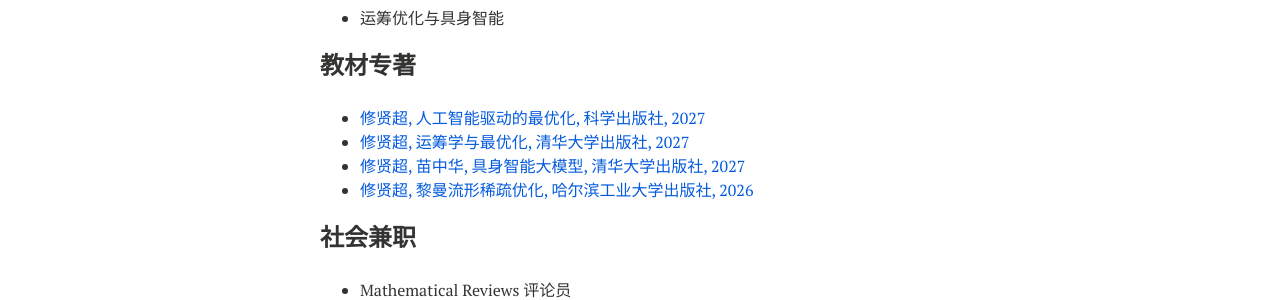
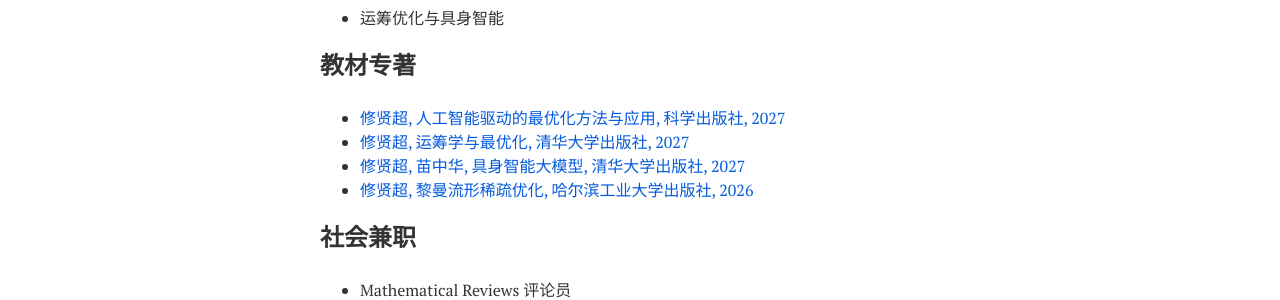
Before and after one commit to xianchaoxiu/xianchaoxiu.github.io, a Jekyll site: the page built from chinese/index.md, in a window 1280 px wide. Shown: the part 443-743 px from the top of the page. Built offline with Jekyll 4.4.1, drawn with Linux system fonts in a browser that asks for light colours; nearby versions of some CDN libraries.

Commit message:
Update index.md

```diff
--- a/chinese/index.md
+++ b/chinese/index.md
@@ -23,7 +23,7 @@ share: false
 
 
 ### 教材专著
-* <a href="https://xianchaoxiu.github.io/chinese/book/AIOPT/" class="textlink" target="_blank"> 修贤超, 人工智能驱动的最优化, 科学出版社, 2027   </a> <br>
+* <a href="https://xianchaoxiu.github.io/chinese/book/AIOPT/" class="textlink" target="_blank"> 修贤超, 人工智能驱动的最优化方法与应用, 科学出版社, 2027   </a> <br>
 * <a href="https://xianchaoxiu.github.io/chinese/book/OROPT/" class="textlink" target="_blank"> 修贤超, 运筹学与最优化, 清华大学出版社, 2027  </a> <br>
 * <a href="https://xianchaoxiu.github.io/chinese/book/VLA/" class="textlink" target="_blank"> 修贤超, 苗中华, 具身智能大模型, 清华大学出版社, 2027  </a> <br>
 * <a href="https://xianchaoxiu.github.io/chinese/book/OPT/" class="textlink" target="_blank"> 修贤超, 黎曼流形稀疏优化, 哈尔滨工业大学出版社, 2026 </a> <br>
```
